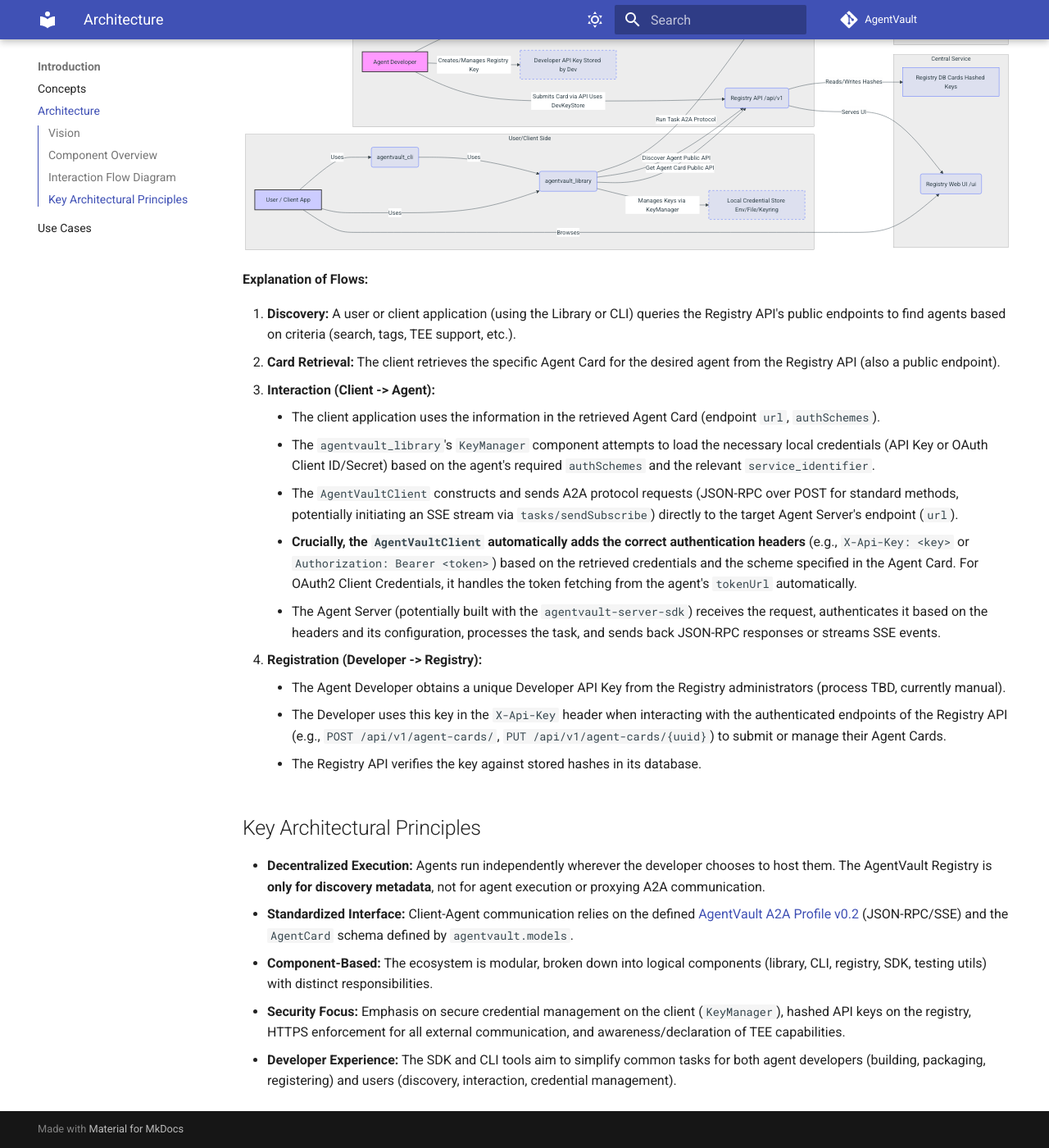
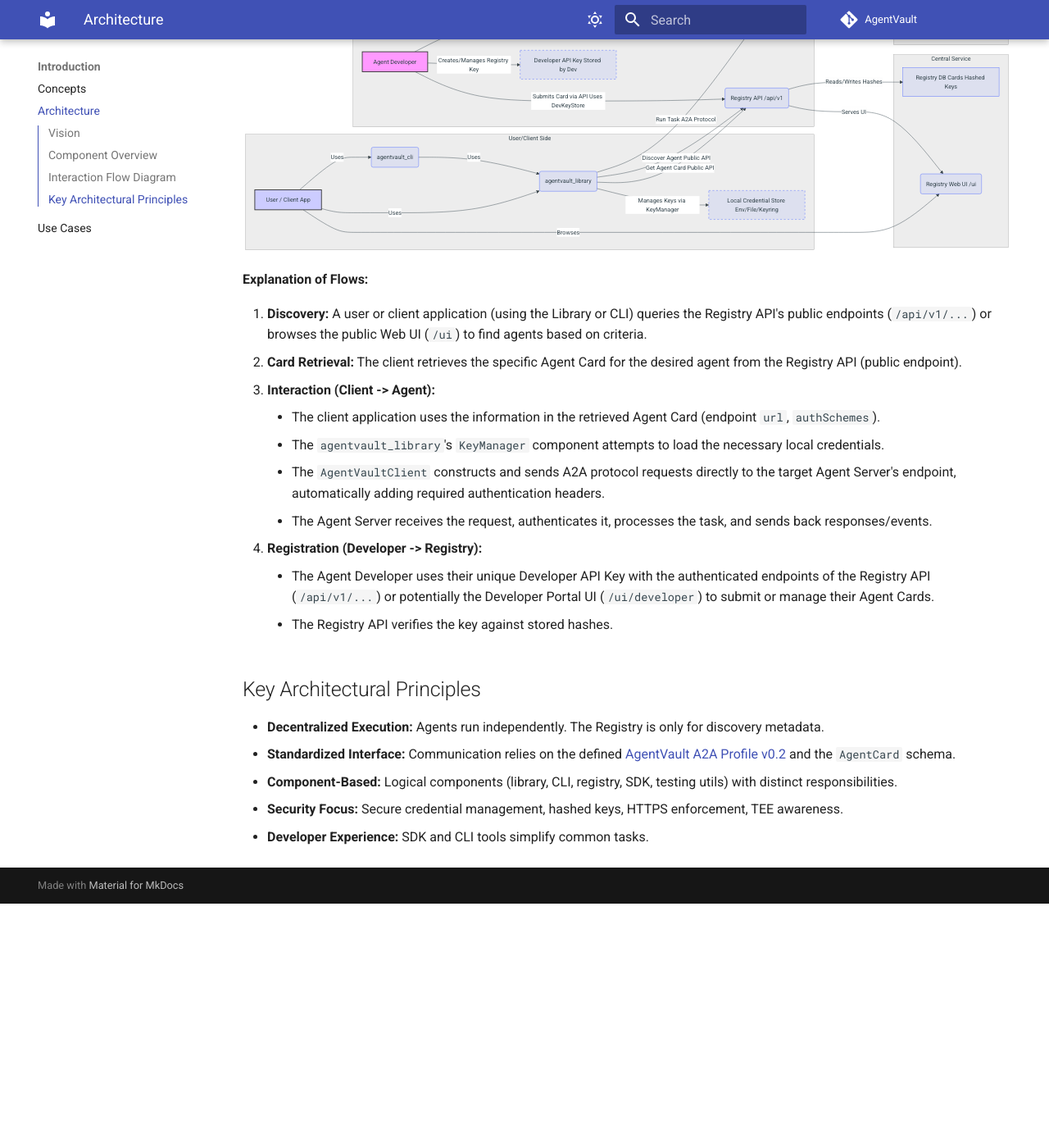
Before and after one commit to ruFFaa/AgentVault, an MkDocs documentation site: the page built from docs/architecture.md, in a window 1280 px wide and 1400 px high, scrolled down 1091 px. Shown: the whole window at 82% size. Built offline with MkDocs 1.6.1 and Material for MkDocs 9.7.7, drawn with Linux system fonts in a browser that asks for light colours; comment, search, counter and statistics services are not loaded; after the commit the page ends 2193 px from its top, so only the background shows below that; some of the changed text lies outside the part shown.

Commit message:
Docs: Ensure registry guide is complete and add Web UI references

```diff
--- a/docs/architecture.md
+++ b/docs/architecture.md
@@ -12,7 +12,7 @@
 
 1.  **`agentvault_library` (Core Client Library):** The foundation for client-side interactions. Contains the `AgentVaultClient` (handles A2A protocol logic), `KeyManager` (secure credential storage), Pydantic models (AgentCard, A2A messages), and utility functions (card parsing, MCP handling). Used by the CLI and any custom application wanting to interact with agents.
 2.  **`agentvault_cli` (Command Line Interface):** The primary tool for end-users and developers to interact with the system from the terminal. Uses the `agentvault_library` to perform actions like configuring keys, discovering agents via the registry, and running tasks on agents.
-3.  **`agentvault_registry` (Registry API & UI):** A central FastAPI web service acting as the discovery hub. It stores Agent Card metadata submitted by developers in a PostgreSQL database. It provides a public REST API for searching/retrieving cards and an authenticated API for developers to manage their listings. It also serves a basic web UI for discovery and developer management.
+3.  **`agentvault_registry` (Registry API & UI):** A central FastAPI web service acting as the discovery hub. It stores Agent Card metadata submitted by developers in a PostgreSQL database. It provides a public REST API (`/api/v1`) for searching/retrieving cards and an authenticated API for developers to manage their listings. It also serves a basic **Web UI** for public discovery (`/ui`) and developer management (`/ui/developer`).
 4.  **`agentvault_server_sdk` (Server SDK):** A toolkit for developers *building* A2A-compliant agents. Provides base classes (`BaseA2AAgent`), FastAPI integration helpers (`create_a2a_router`, `@a2a_method`), task state management abstractions, and packaging utilities (`agentvault-sdk package`) to simplify agent development and deployment.
 5.  **`agentvault_testing_utils` (Testing Utilities):** A shared internal package containing mocks, pytest fixtures, factories, and assertion helpers used across the test suites of the other components to ensure consistency and reduce boilerplate. Not intended for direct use by end-users.
 
@@ -40,14 +40,12 @@
         User -->|Browses| RegistryUI
     end
 
-    %% --- MODIFIED: Removed numbering from edge labels ---
     subgraph Communication Paths
         Lib -->|Discover Agent Public API| RegistryAPI
         Lib -->|Get Agent Card Public API| RegistryAPI
         Lib -->|Run Task A2A Protocol| AgentServer
         AgentServer -->|Optional: Uses Lib/SDK| ExternalService[External APIs / Services]
     end
-    %% --- END MODIFIED ---
 
     style Dev fill:#ff99ff,stroke:#333333,stroke-width:2px
     style User fill:#ccccff,stroke:#333333,stroke-width:2px
@@ -57,23 +55,21 @@
 
 **Explanation of Flows:**
 
-1.  **Discovery:** A user or client application (using the Library or CLI) queries the Registry API's public endpoints to find agents based on criteria (search, tags, TEE support, etc.).
-2.  **Card Retrieval:** The client retrieves the specific Agent Card for the desired agent from the Registry API (also a public endpoint).
+1.  **Discovery:** A user or client application (using the Library or CLI) queries the Registry API's public endpoints (`/api/v1/...`) or browses the public Web UI (`/ui`) to find agents based on criteria.
+2.  **Card Retrieval:** The client retrieves the specific Agent Card for the desired agent from the Registry API (public endpoint).
 3.  **Interaction (Client -> Agent):**
     *   The client application uses the information in the retrieved Agent Card (endpoint `url`, `authSchemes`).
-    *   The `agentvault_library`'s `KeyManager` component attempts to load the necessary local credentials (API Key or OAuth Client ID/Secret) based on the agent's required `authSchemes` and the relevant `service_identifier`.
-    *   The `AgentVaultClient` constructs and sends A2A protocol requests (JSON-RPC over POST for standard methods, potentially initiating an SSE stream via `tasks/sendSubscribe`) directly to the target Agent Server's endpoint (`url`).
-    *   **Crucially, the `AgentVaultClient` automatically adds the correct authentication headers** (e.g., `X-Api-Key: <key>` or `Authorization: Bearer <token>`) based on the retrieved credentials and the scheme specified in the Agent Card. For OAuth2 Client Credentials, it handles the token fetching from the agent's `tokenUrl` automatically.
-    *   The Agent Server (potentially built with the `agentvault-server-sdk`) receives the request, authenticates it based on the headers and its configuration, processes the task, and sends back JSON-RPC responses or streams SSE events.
+    *   The `agentvault_library`'s `KeyManager` component attempts to load the necessary local credentials.
+    *   The `AgentVaultClient` constructs and sends A2A protocol requests directly to the target Agent Server's endpoint, automatically adding required authentication headers.
+    *   The Agent Server receives the request, authenticates it, processes the task, and sends back responses/events.
 4.  **Registration (Developer -> Registry):**
-    *   The Agent Developer obtains a unique Developer API Key from the Registry administrators (process TBD, currently manual).
-    *   The Developer uses this key in the `X-Api-Key` header when interacting with the authenticated endpoints of the Registry API (e.g., `POST /api/v1/agent-cards/`, `PUT /api/v1/agent-cards/{uuid}`) to submit or manage their Agent Cards.
-    *   The Registry API verifies the key against stored hashes in its database.
+    *   The Agent Developer uses their unique Developer API Key with the authenticated endpoints of the Registry API (`/api/v1/...`) or potentially the Developer Portal UI (`/ui/developer`) to submit or manage their Agent Cards.
+    *   The Registry API verifies the key against stored hashes.
 
 ## Key Architectural Principles
 
-*   **Decentralized Execution:** Agents run independently wherever the developer chooses to host them. The AgentVault Registry is **only for discovery metadata**, not for agent execution or proxying A2A communication.
-*   **Standardized Interface:** Client-Agent communication relies on the defined [AgentVault A2A Profile v0.2](a2a_profile_v0.2.md) (JSON-RPC/SSE) and the `AgentCard` schema defined by `agentvault.models`.
-*   **Component-Based:** The ecosystem is modular, broken down into logical components (library, CLI, registry, SDK, testing utils) with distinct responsibilities.
-*   **Security Focus:** Emphasis on secure credential management on the client (`KeyManager`), hashed API keys on the registry, HTTPS enforcement for all external communication, and awareness/declaration of TEE capabilities.
-*   **Developer Experience:** The SDK and CLI tools aim to simplify common tasks for both agent developers (building, packaging, registering) and users (discovery, interaction, credential management).
+*   **Decentralized Execution:** Agents run independently. The Registry is only for discovery metadata.
+*   **Standardized Interface:** Communication relies on the defined [AgentVault A2A Profile v0.2](a2a_profile_v0.2.md) and the `AgentCard` schema.
+*   **Component-Based:** Logical components (library, CLI, registry, SDK, testing utils) with distinct responsibilities.
+*   **Security Focus:** Secure credential management, hashed keys, HTTPS enforcement, TEE awareness.
+*   **Developer Experience:** SDK and CLI tools simplify common tasks.
```
Also changed, not shown: docs/developer_guide/registry.md (+4 -1 lines), docs/index.md (+7 -4 lines).
